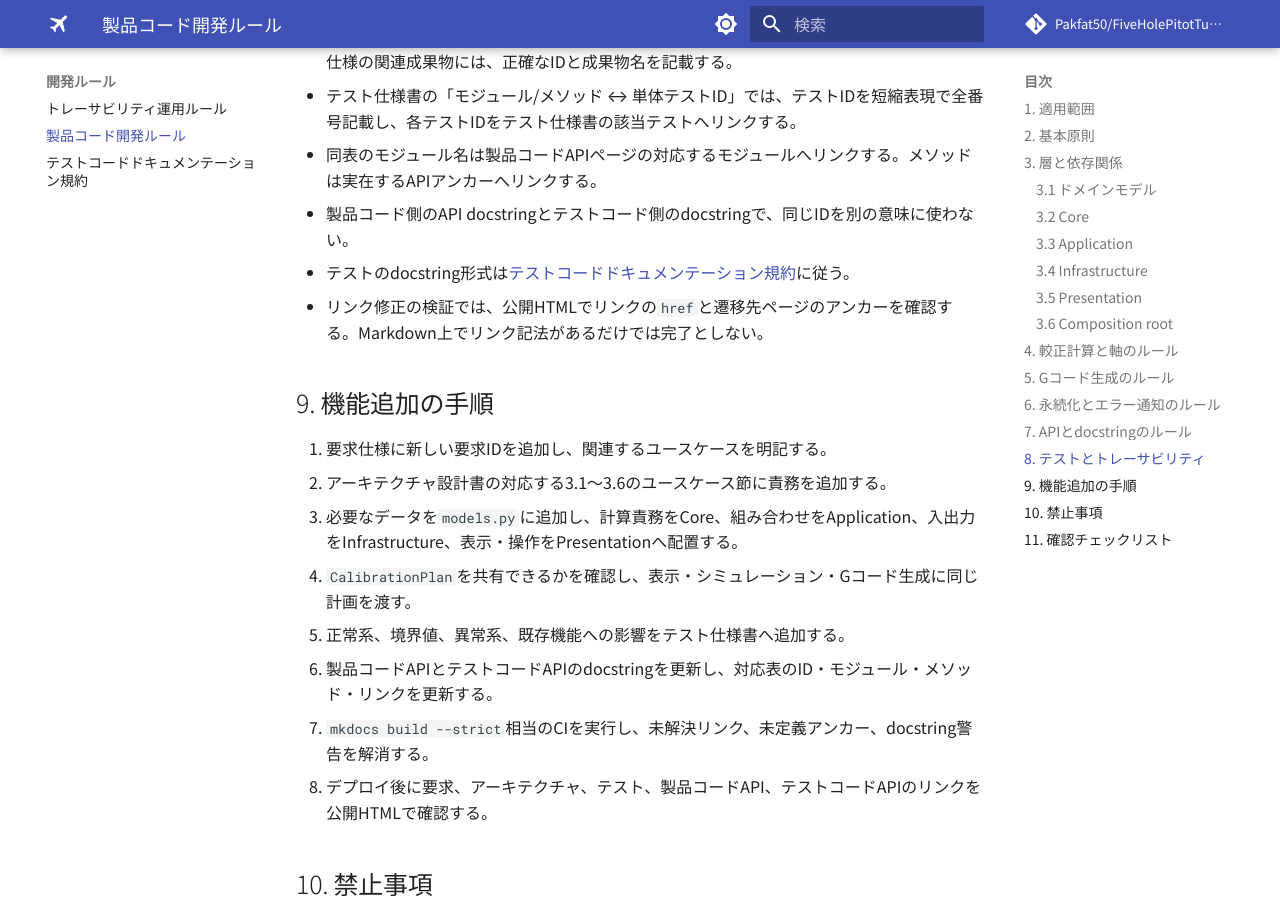
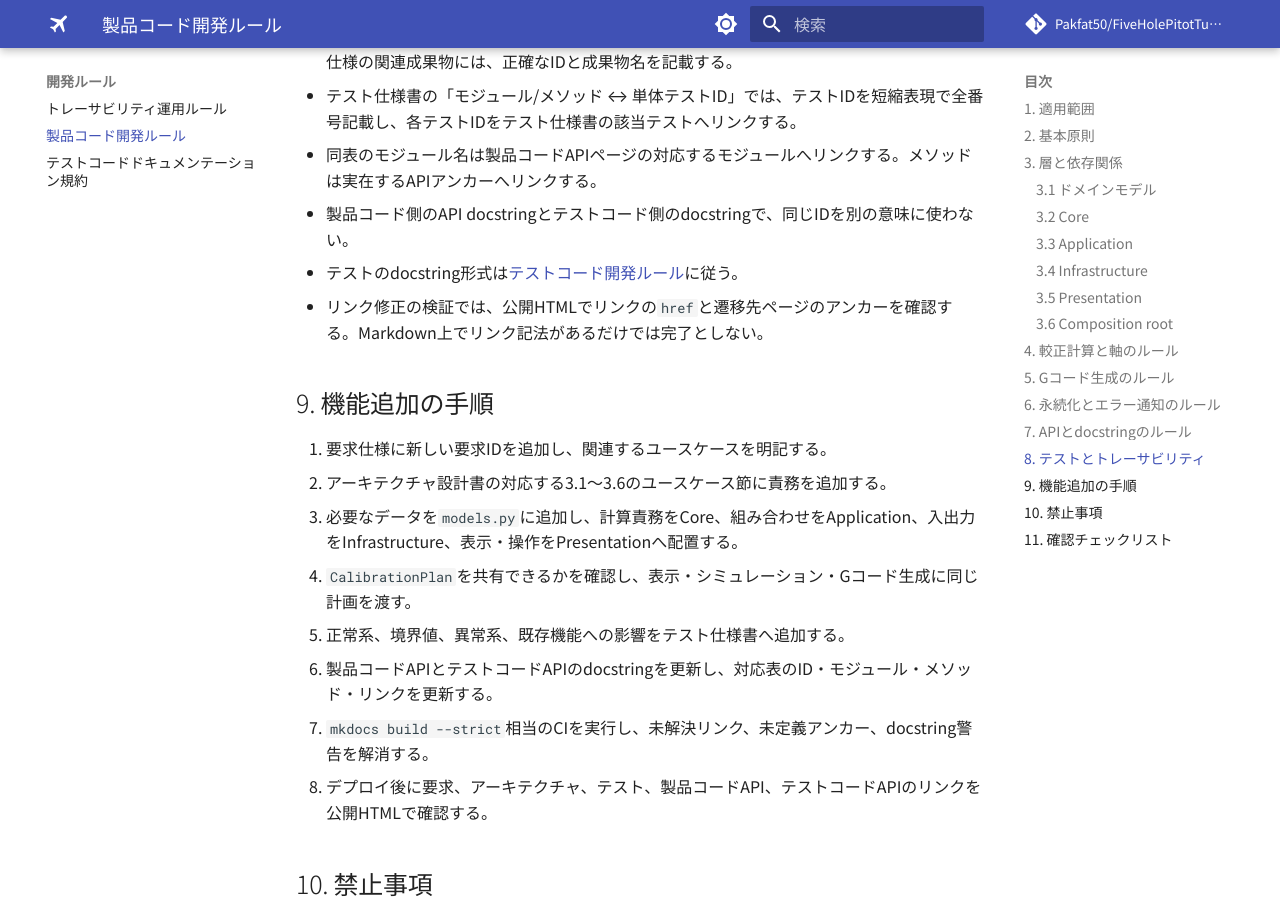
Before and after one commit to Pakfat50/FiveHolePitotTubeCalibration, an MkDocs documentation site: the page built from docs/product_code_guideline.md, in a window 1280 px wide and 900 px high, scrolled down 6160 px. Built offline with MkDocs 1.6.1 and Material for MkDocs 9.7.7, drawn with Linux system fonts in a browser that asks for light colours; comment, search, counter and statistics services are not loaded.

Commit message:
docs: link test development rules

```diff
--- a/docs/product_code_guideline.md
+++ b/docs/product_code_guideline.md
@@ -142,7 +142,7 @@
 - テスト仕様書の「モジュール/メソッド ↔ 単体テストID」では、テストIDを短縮表現で全番号記載し、各テストIDをテスト仕様書の該当テストへリンクする。
 - 同表のモジュール名は製品コードAPIページの対応するモジュールへリンクする。メソッドは実在するAPIアンカーへリンクする。
 - 製品コード側のAPI docstringとテストコード側のdocstringで、同じIDを別の意味に使わない。
-- テストのdocstring形式は[テストコードドキュメンテーション規約](test_doxygen_guideline.md)に従う。
+- テストのdocstring形式は[テストコード開発ルール](test_doxygen_guideline.md)に従う。
 - リンク修正の検証では、公開HTMLでリンクの`href`と遷移先ページのアンカーを確認する。Markdown上でリンク記法があるだけでは完了としない。
 
 ## 9. 機能追加の手順
```
